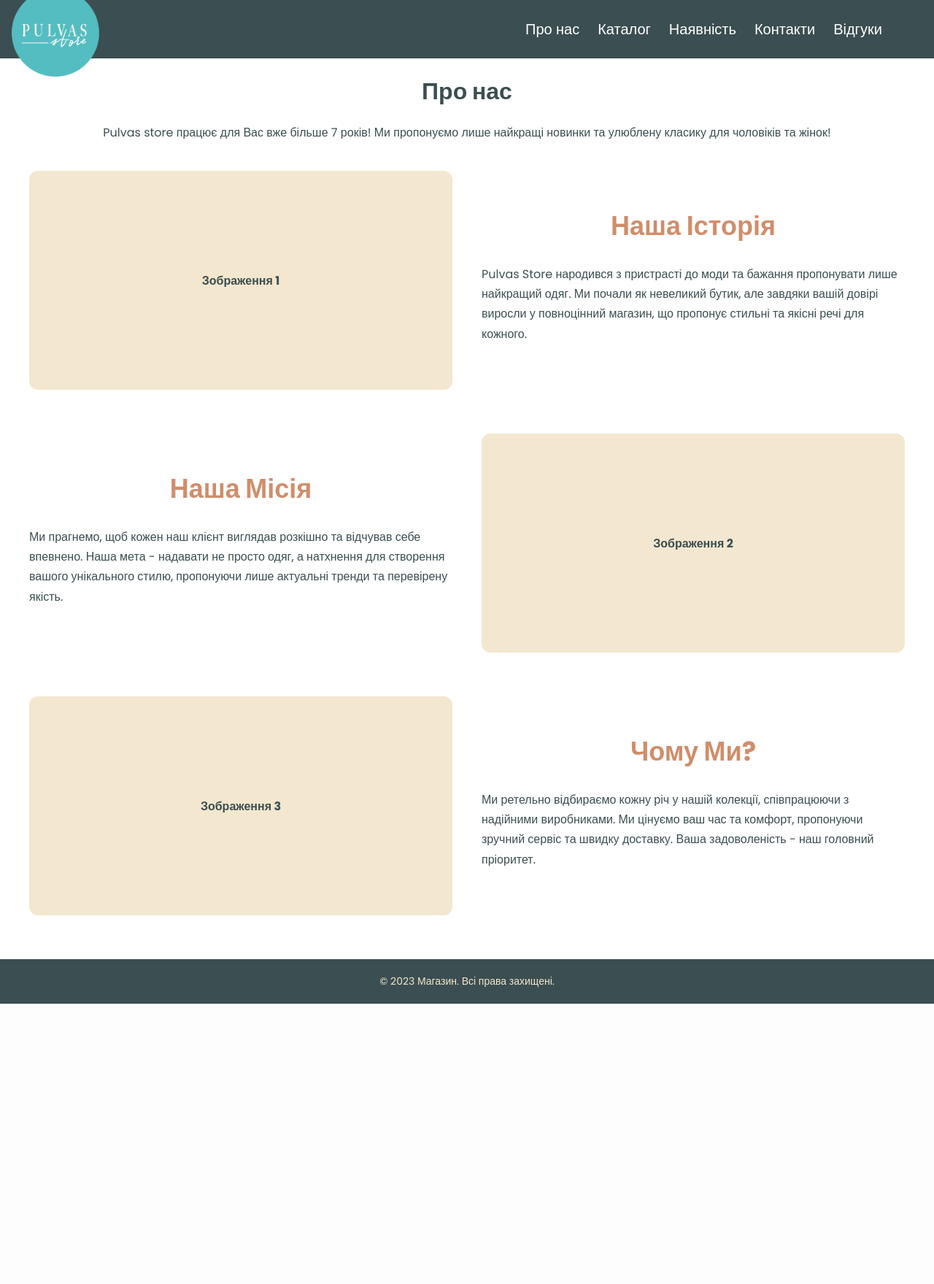
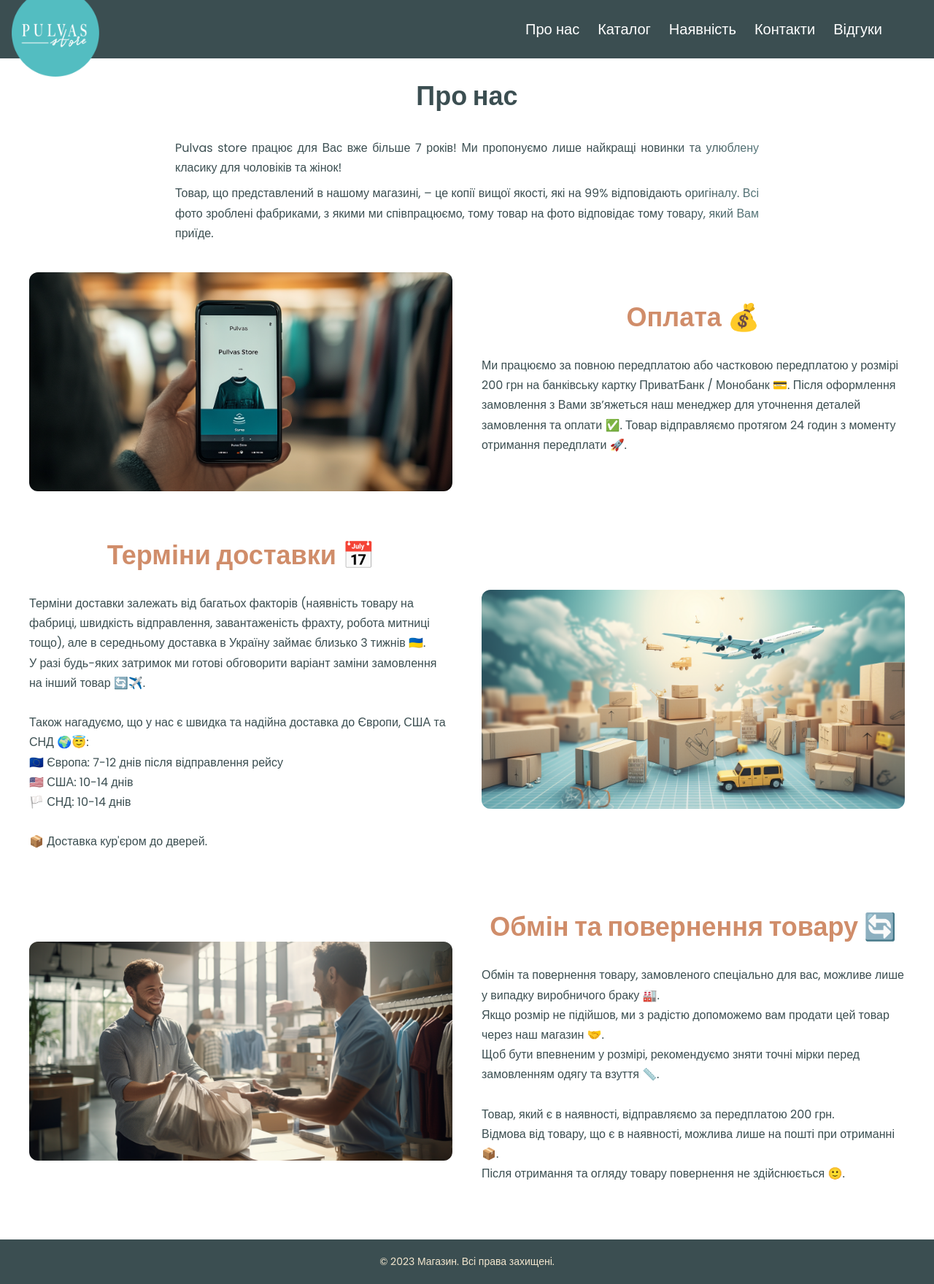
Before and after one commit to BonisOleg/Pulvas_store, a Django app: page /about-us/ in a window 1280 px wide. Shown: the whole page at 73% size. Before the commit the page ends 1375 px from the top, so only its background shows below. Run offline with Django 4.2, Linux system fonts and the light colour scheme.

Commit message:
Повністю завершено сторінку про нас

```diff
--- a/shop/static/shop/script.js
+++ b/shop/static/shop/script.js
@@ -23,30 +23,29 @@ document.addEventListener('DOMContentLoaded', () => {
             const allAboutSections = document.querySelectorAll('.about-section');
 
             if (isMobile) {
-                // --- Мобільна логіка: тільки перша секція ---
+                // --- Мобільна логіка: залишається без змін (тільки перша) ---
                 allAboutSections.forEach((section, index) => {
                     if (index === 0) {
                         section.classList.add('animate-slow');
                         setTimeout(() => {
                             section.classList.add('is-visible');
-                        }, 0); // Без затримки для першої
+                        }, 0);
                     }
                 });
             } else {
-                // --- Десктоп/Планшет логіка: перші дві секції ---
+                // --- Десктоп/Планшет логіка: ТІЛЬКИ перша секція ---
                 allAboutSections.forEach((section, index) => {
-                    if (index < 2) {
+                    if (index < 1) {
                         section.classList.add('animate-slow');
-                        // Затримка для послідовної появи
                         setTimeout(() => {
                             section.classList.add('is-visible');
-                        }, index * 200);
+                        }, 0);
                     }
                 });
             }
             // --- Кінець запуску анімації ---
 
-        }, delayNeeded + fadeOutDelay); // Total delay = remaining time + fade out buffer
+        }, delayNeeded + fadeOutDelay);
     });
 
     const burger = document.querySelector('.burger-menu');
@@ -122,12 +121,11 @@ document.addEventListener('DOMContentLoaded', () => {
     const intersectionObserver = new IntersectionObserver(observerCallback, observerOptions);
 
     // Визначаємо, з якої секції починати спостереження
-    const startIndexToObserve = isMobile ? 1 : 2;
+    const startIndexToObserve = isMobile ? 1 : 1;
 
     const sectionsToObserve = document.querySelectorAll('.about-section');
     sectionsToObserve.forEach((section, index) => {
         if (index >= startIndexToObserve) {
-            // Напрямок анімації визначається класом .image-right в HTML/CSS
             intersectionObserver.observe(section);
         }
     });
--- a/shop/static/shop/styles.css
+++ b/shop/static/shop/styles.css
@@ -497,6 +497,12 @@ textarea.form-control {
     display: none !important;
 }
 
+/* Стилізація ТІЛЬКИ першого вступного абзацу (зменшуємо відступ знизу) */
+.section-subtitle.about-intro-text {
+    margin-bottom: 0.5em;
+    /* ЗМЕНШЕНО ВІДСТУП ЗНИЗУ */
+}
+
 /* Миготливий курсор для ефекту друкарської машинки (використовується в script.js) */
 .section-subtitle::after {
     content: '|';
@@ -586,15 +592,21 @@ textarea.form-control {
     color: var(--color-dark);
 }
 
-.about-image-placeholder {
-    background-color: var(--color-light);
+/* Замінюємо стилі для div-плейсхолдера на стилі для img */
+img.about-image-placeholder {
+    display: block;
+    /* Робимо блочним елементом */
+    width: 100%;
+    /* Займає всю ширину колонки */
+    height: 300px;
+    /* Зберігаємо висоту з десктопа */
     border-radius: 12px;
-    height: 300px;
-    display: flex;
-    justify-content: center;
-    align-items: center;
-    color: var(--color-dark);
-    font-weight: bold;
+    /* Заокруглення кутів */
+    object-fit: cover;
+    /* Масштабування із збереженням пропорцій */
+    /* Прибираємо непотрібні стилі для div:
+       background-color, display: flex, justify-content, align-items, color, font-weight
+    */
 }
 
 /* --- Contact Page --- */
@@ -786,6 +798,70 @@ textarea.form-control {
     margin-right: 8px;
 }
 
+/* --- Стилізація вступного тексту на сторінці "Про нас" --- */
+.about-intro-text {
+    font-family: "Poppins", sans-serif;
+    font-size: var(--text-md);
+    line-height: 1.7;
+    text-align: justify;
+    max-width: 800px;
+    margin: 0.5em auto 2.5em auto;
+
+    /* Магія градієнтного тексту (тепер рухомі смуги) */
+    /* Градієнт: темний фон зі смугами бірюзового та помаранчевого */
+    background: linear-gradient(90deg,
+            var(--color-dark) 25%,
+            var(--color-accent-1) 40%,
+            /* Світло-бірюзова смуга */
+            var(--color-secondary) 60%,
+            /* Помаранчева смуга */
+            var(--color-dark) 75%);
+    background-size: 400% 100%;
+    /* Значно ширший фон */
+    -webkit-background-clip: text;
+    background-clip: text;
+    -webkit-text-fill-color: transparent;
+    color: transparent;
+    animation: animate-stripes 7s linear infinite;
+    /* Використовуємо нову анімацію */
+}
+
+/* --- Стилізація головного заголовка H1 ТІЛЬКИ на сторінках типу "Про нас", "Контакти" --- */
+.contact-page-padding>h1.section-title {
+    font-family: "Poppins", sans-serif;
+    font-size: 36px;
+    font-weight: var(--font-bold);
+    text-align: center;
+    margin-bottom: 30px;
+    /* Градієнт та анімація, як у .about-intro-text (тепер рухомі смуги) */
+    background: linear-gradient(90deg,
+            var(--color-dark) 25%,
+            var(--color-accent-1) 40%,
+            var(--color-secondary) 60%,
+            var(--color-dark) 75%);
+    background-size: 400% 100%;
+    -webkit-background-clip: text;
+    background-clip: text;
+    -webkit-text-fill-color: transparent;
+    color: transparent;
+    animation: animate-stripes 7s linear infinite;
+    /* Використовуємо нову анімацію */
+}
+
+/* --- Ключові кадри для анімації РУХОМИХ СМУГ --- */
+@keyframes animate-stripes {
+    0% {
+        background-position: 100% 50%;
+        /* Початкова позиція (зміщено вправо) */
+    }
+
+    100% {
+        background-position: 0% 50%;
+        /* Кінцева позиція (зміщено вліво, що рухає хвилю вправо) */
+    }
+
+    /* Анімація зациклюється */
+}
 
 /* === MEDIA QUERIES (Adaptability) === */
 
@@ -861,19 +937,19 @@ textarea.form-control {
         text-align: center;
     }
 
-    .about-image-placeholder {
+    /* Оновлені стилі для img на мобільних */
+    img.about-image-placeholder {
         height: 200px;
-        width: calc(100vw - 54px);
-        /* Ширина = 100% екрану мінус 27px*2 */
-        position: relative;
-        /* Потрібно для left */
-        left: 50%;
-        /* Зміщуємо лівий край в центр */
-        transform: translateX(-50%);
-        /* Зміщуємо блок на половину його ширини назад */
-        border-radius: 0;
+        /* Зменшена висота на мобільних */
+        width: 100%;
+        /* Завжди на всю ширину колонки */
+        /* Прибираємо складну логіку позиціонування (left, transform) та calc для ширини */
+        border-radius: 12px;
+        /* Залишаємо заокруглення (або 0, якщо треба на всю ширину) */
         margin-bottom: 15px;
-        /* Видаляємо попередні margin-left/right */
+        /* Залишаємо відступ */
+        object-fit: cover;
+        /* Залишаємо */
     }
 
     .about-text h2 {
--- a/shop/templates/shop/about_us.html
+++ b/shop/templates/shop/about_us.html
@@ -4,52 +4,68 @@
 {% block content %}
 <div class="container contact-page-padding">
     <h1 class="section-title">Про нас</h1>
-    <p class="section-subtitle">
+    <p class="section-subtitle about-intro-text">
         Pulvas store працює для Вас вже більше 7 років! Ми пропонуємо лише найкращі новинки та улюблену класику для
         чоловіків та жінок!
     </p>
+    <p class="about-intro-text">
+        Товар, що представлений в нашому магазині, – це копії вищої якості, які на 99% відповідають оригіналу. Всі фото
+        зроблені фабриками, з якими ми співпрацюємо, тому товар на фото відповідає тому товару, який Вам приїде.
+    </p>
 
-    {# Section 1: Image Left #}
+    {# Section 1: Image Left - ТЕПЕР ОПЛАТА #}
     <div class="about-section">
         <div class="about-column about-image">
-            <div class="about-image-placeholder"><span>Зображення 1</span></div>
+            <img src="{% static 'shop/img/payment.png' %}" alt="Процес оплати" class="about-image-placeholder">
         </div>
         <div class="about-column about-text">
-            <h2 class="section-title">Наша Історія</h2>
+            <h2 class="section-title">Оплата 💰</h2>
             <p>
-                Pulvas Store народився з пристрасті до моди та бажання пропонувати лише найкращий одяг.
-                Ми почали як невеликий бутик, але завдяки вашій довірі виросли у повноцінний магазин,
-                що пропонує стильні та якісні речі для кожного.
+                Ми працюємо за повною передплатою або частковою передплатою у розмірі 200 грн на банківську картку
+                ПриватБанк / Монобанк 💳.
+                Після оформлення замовлення з Вами звʼяжеться наш менеджер для уточнення деталей замовлення та оплати ✅.
+                Товар відправляємо протягом 24 годин з моменту отримання передплати 🚀.
             </p>
         </div>
     </div>
 
-    {# Section 2: Text Left (Image Right) - ДОДАЄМО КЛАС image-right #}
+    {# Section 2: Text Left (Image Right) - ТЕПЕР ТЕРМІНИ ДОСТАВКИ #}
     <div class="about-section image-right">
         <div class="about-column about-text">
-            <h2 class="section-title">Наша Місія</h2>
+            <h2 class="section-title">Терміни доставки 📅</h2>
             <p>
-                Ми прагнемо, щоб кожен наш клієнт виглядав розкішно та відчував себе впевнено.
-                Наша мета - надавати не просто одяг, а натхнення для створення вашого унікального стилю,
-                пропонуючи лише актуальні тренди та перевірену якість.
+                Терміни доставки залежать від багатьох факторів (наявність товару на фабриці, швидкість відправлення,
+                завантаженість фрахту, робота митниці тощо), але в середньому доставка в Україну займає близько 3 тижнів
+                🇺🇦.<br>
+                У разі будь-яких затримок ми готові обговорити варіант заміни замовлення на інший товар 🔄✈️.<br><br>
+                Також нагадуємо, що у нас є швидка та надійна доставка до Європи, США та СНД 🌍😇:<br>
+                🇪🇺 Європа: 7-12 днів після відправлення рейсу<br>
+                🇺🇸 США: 10-14 днів<br>
+                🏳️ СНД: 10-14 днів<br><br>
+                📦 Доставка кур'єром до дверей.
             </p>
         </div>
         <div class="about-column about-image">
-            <div class="about-image-placeholder"><span>Зображення 2</span></div>
+            <img src="{% static 'shop/img/delivery.png' %}" alt="Доставка товару" class="about-image-placeholder">
         </div>
     </div>
 
-    {# Section 3: Image Left #}
+    {# Section 3: Image Left - ТЕПЕР ОБМІН ТА ПОВЕРНЕННЯ #}
     <div class="about-section">
         <div class="about-column about-image">
-            <div class="about-image-placeholder"><span>Зображення 3</span></div>
+            <img src="{% static 'shop/img/returns.png' %}" alt="Обмін та повернення" class="about-image-placeholder">
         </div>
         <div class="about-column about-text">
-            <h2 class="section-title">Чому Ми?</h2>
+            <h2 class="section-title">Обмін та повернення товару 🔄</h2>
             <p>
-                Ми ретельно відбираємо кожну річ у нашій колекції, співпрацюючи з надійними виробниками.
-                Ми цінуємо ваш час та комфорт, пропонуючи зручний сервіс та швидку доставку.
-                Ваша задоволеність - наш головний пріоритет.
+                Обмін та повернення товару, замовленого спеціально для вас, можливе лише у випадку виробничого браку
+                🏭.<br>
+                Якщо розмір не підійшов, ми з радістю допоможемо вам продати цей товар через наш магазин 🤝.<br>
+                Щоб бути впевненим у розмірі, рекомендуємо зняти точні мірки перед замовленням одягу та взуття
+                📏.<br><br>
+                Товар, який є в наявності, відправляємо за передплатою 200 грн. <br>
+                Відмова від товару, що є в наявності, можлива лише на пошті при отриманні 📦.<br>
+                Після отримання та огляду товару повернення не здійснюється 🙂.
             </p>
         </div>
     </div>
```
Also changed, not shown: shop/static/shop/img/delivery.png (added), shop/static/shop/img/payment.png (added), shop/static/shop/img/returns.png (added).
